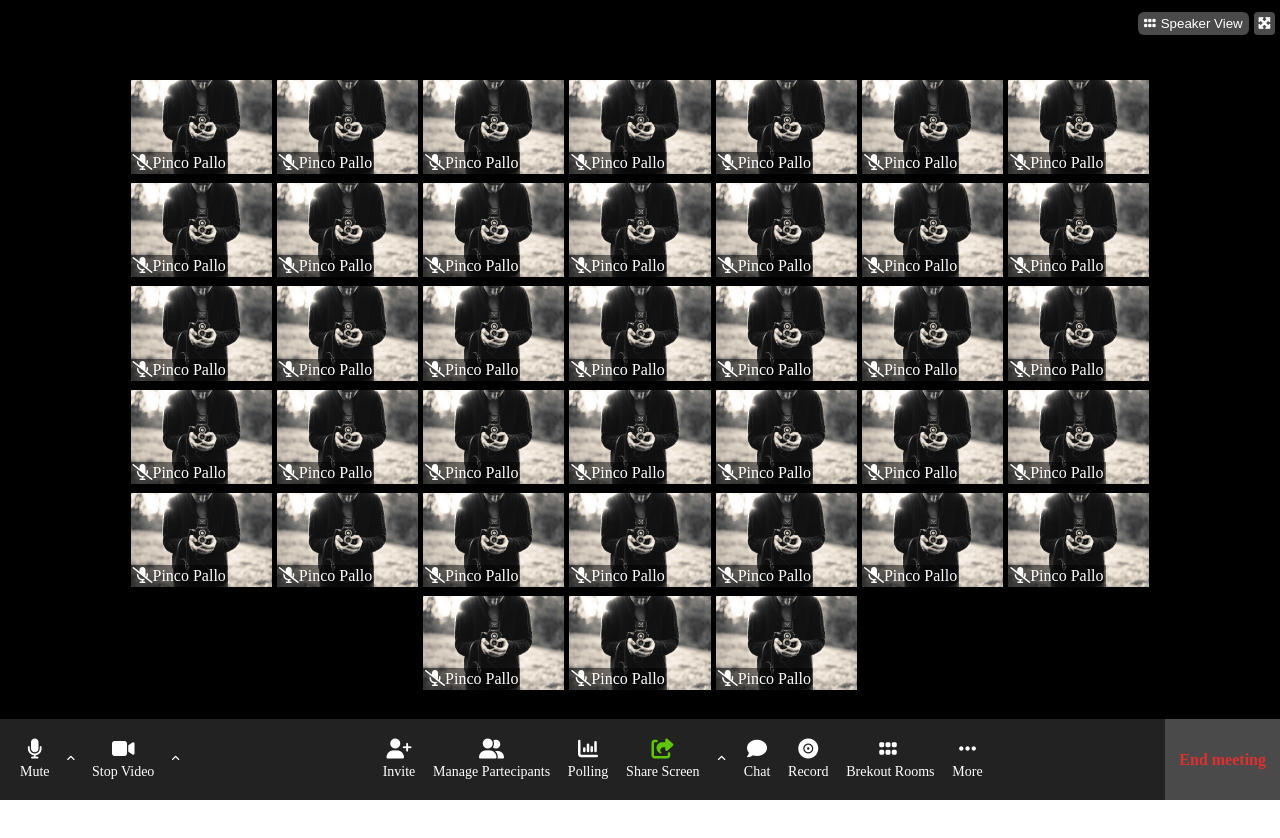
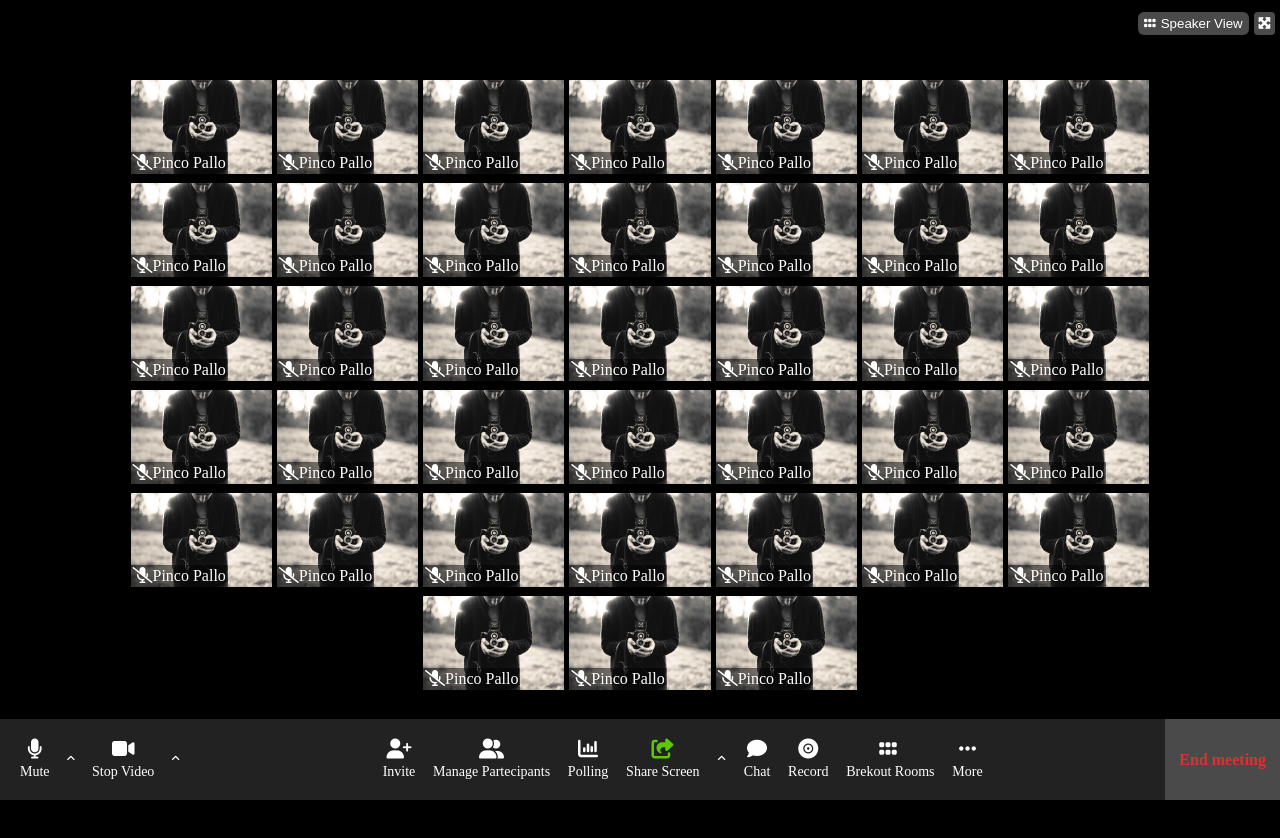
Before and after one commit to Pastafredda/html-css-zoom, a plain HTML site: page index.html in a window 1280 px wide. Before the commit the page ends 800 px from the top, so only its background shows below. Drawn offline with Linux system fonts and the light colour scheme.

Commit message:
ultime modifiche

```diff
--- a/css/style.css
+++ b/css/style.css
@@ -57,10 +57,11 @@ main{
 }
 .container{
     height: 100vh;
+    background-color: #000000;
     padding-top: 80px;
-    padding-bottom: 20px;
-    background-color: #000000;
+    padding-bottom: 860px;
     position: absolute;
+
 }
 
 .centratura{
@@ -70,6 +71,7 @@ main{
     justify-content: center;
     gap: 5px;
     flex-wrap: wrap;
+
 }
 
 .box{
```
